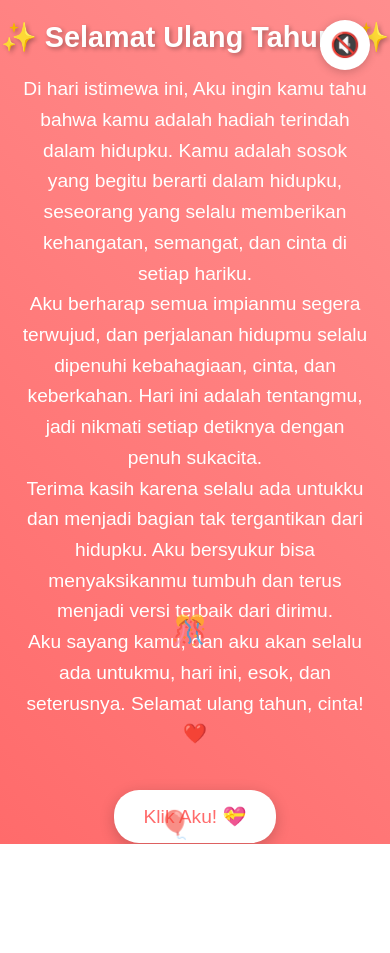
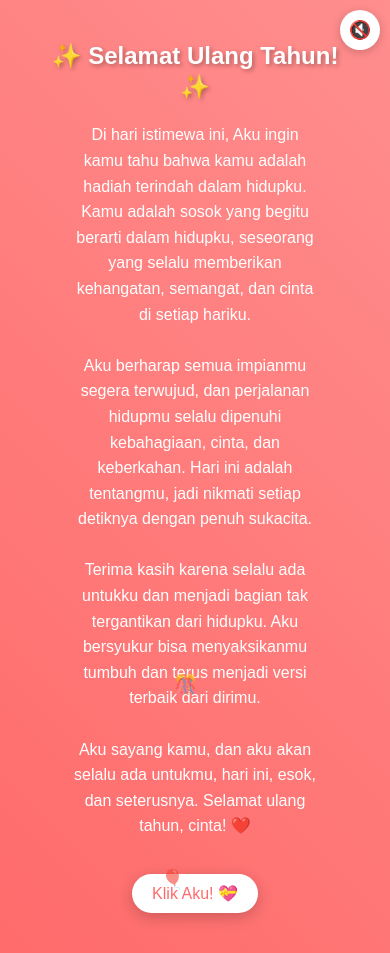
Before and after one commit to Hanamiii/ultah, a plain HTML site: page index.html in a window 390 px wide. Before the commit the page ends 844 px from the top, so only its background shows below. Drawn offline with Linux system fonts and the light colour scheme.

Commit message:
responsive

```diff
--- a/index.html
+++ b/index.html
@@ -5,10 +5,14 @@
     <meta name="viewport" content="width=device-width, initial-scale=1.0">
     <title>Selamat Ulang Tahun Sayang! ❤️</title>
     <style>
-        /* ... [style sebelumnya tetap sama] ... */
+        * {
+            margin: 0;
+            padding: 0;
+            box-sizing: border-box;
+        }
+
         body {
-            margin: 0;
-            height: 100vh;
+            min-height: 100vh;
             display: flex;
             flex-direction: column;
             justify-content: center;
@@ -16,54 +20,50 @@
             background: linear-gradient(45deg, #ff6b6b, #ff8e8e);
             font-family: 'Arial', sans-serif;
             color: white;
-            overflow: hidden;
+            overflow-x: hidden;
+            padding: 20px;
+            position: relative;
         }
 
         .container {
             text-align: center;
             position: relative;
+            width: 100%;
+            max-width: 800px;
+            padding: 20px;
         }
 
         h1 {
-            font-size: 2.5em;
+            font-size: clamp(1.5rem, 5vw, 2.5rem);
             margin-bottom: 20px;
             text-shadow: 2px 2px 4px rgba(0,0,0,0.3);
-            white-space: nowrap;
-            /*animation: bounce 2s infinite;*/
-        }
-
-        /* Media query untuk layar mobile */
-        @media (max-width: 768px) {
-            h1 {
-                font-size: 1.8em;
-            }
-        }
-
-        @media (max-width: 380px) {
-            h1 {
-                font-size: 1.5em;
-            }
+            white-space: normal;
+            padding: 0 10px;
+            line-height: 1.3;
         }
 
         .message {
-            font-size: 1.2em;
-            margin: 20px;
+            font-size: clamp(1rem, 3vw, 1.2rem);
+            margin: 20px auto;
+            width: 90%;
             max-width: 600px;
             line-height: 1.6;
             opacity: 0;
             transform: translateY(20px);
+            padding: 0 10px;
         }
 
         .heart {
-            position: absolute;
-            font-size: 24px;
+            position: fixed;
+            font-size: clamp(20px, 5vw, 24px);
             user-select: none;
             animation: float 3s infinite;
+            z-index: 2;
         }
 
         .btn {
-            padding: 15px 30px;
-            font-size: 1.2em;
+            padding: clamp(12px, 3vw, 15px) clamp(20px, 5vw, 30px);
+            font-size: clamp(1rem, 3vw, 1.2rem);
             border: none;
             border-radius: 25px;
             background: white;
@@ -72,30 +72,26 @@
             transition: transform 0.3s;
             margin-top: 20px;
             box-shadow: 0 4px 15px rgba(0,0,0,0.2);
-        }
-
-        .btn:hover {
-            transform: scale(1.1);
+            width: fit-content;
         }
 
         .music-btn {
             position: fixed;
-            top: 20px;
-            right: 20px;
+            top: 10px;
+            right: 10px;
             background: white;
             border: none;
             border-radius: 50%;
-            width: 50px;
-            height: 50px;
-            font-size: 24px;
+            width: clamp(40px, 10vw, 50px);
+            height: clamp(40px, 10vw, 50px);
+            font-size: clamp(18px, 4vw, 24px);
             cursor: pointer;
             box-shadow: 0 2px 10px rgba(0,0,0,0.2);
             transition: transform 0.3s;
             z-index: 1000;
-        }
-
-        .music-btn:hover {
-            transform: scale(1.1);
+            display: flex;
+            justify-content: center;
+            align-items: center;
         }
 
         .start-btn {
@@ -103,8 +99,8 @@
             top: 50%;
             left: 50%;
             transform: translate(-50%, -50%);
-            padding: 20px 40px;
-            font-size: 1.5em;
+            padding: clamp(15px, 4vw, 20px) clamp(30px, 6vw, 40px);
+            font-size: clamp(1.2rem, 4vw, 1.5rem);
             background: white;
             border: none;
             border-radius: 50px;
@@ -113,52 +109,36 @@
             box-shadow: 0 4px 15px rgba(0,0,0,0.2);
             z-index: 1000;
             transition: transform 0.3s, opacity 0.3s;
-        }
-
-        .start-btn:hover {
-            transform: translate(-50%, -50%) scale(1.1);
-        }
-
-        .hidden {
-            opacity: 0;
-            pointer-events: none;
-        }
-
-        @keyframes bounce {
-            0%, 20%, 50%, 80%, 100% {
-                transform: translateY(0);
-            }
-            40% {
-                transform: translateY(-30px);
-            }
-            60% {
-                transform: translateY(-15px);
-            }
-        }
-
-        @keyframes float {
-            0%, 100% {
-                transform: translateY(0) rotate(0deg);
-            }
-            50% {
-                transform: translateY(-20px) rotate(10deg);
-            }
+            width: fit-content;
+            text-align: center;
+            white-space: nowrap;
         }
 
         .balloon {
             position: fixed;
             animation: balloonFloat 15s linear infinite;
             opacity: 0.6;
-            font-size: 30px;
+            font-size: clamp(24px, 6vw, 30px);
+            z-index: 1;
         }
 
-        @keyframes balloonFloat {
-            0% {
-                transform: translateY(100vh) scale(0.8);
+        .content {
+            opacity: 0;
+            transition: opacity 1s;
+            width: 100%;
+            max-width: 100vw;
+            display: flex;
+            justify-content: center;
+            align-items: center;
         }
-            100% {
-                transform: translateY(-100vh) scale(1.2);
+
+        .content.visible {
+            opacity: 1;
         }
+
+        .hidden {
+            opacity: 0;
+            pointer-events: none;
         }
 
         .show-message {
@@ -172,13 +152,55 @@
             }
         }
 
-        .content {
-            opacity: 0;
-            transition: opacity 1s;
+        @keyframes float {
+            0%, 100% {
+                transform: translateY(0) rotate(0deg);
+            }
+            50% {
+                transform: translateY(-20px) rotate(10deg);
+            }
         }
 
-        .content.visible {
-            opacity: 1;
+        @keyframes balloonFloat {
+            0% {
+                transform: translateY(100vh) scale(0.8);
+            }
+            100% {
+                transform: translateY(-100vh) scale(1.2);
+            }
+        }
+
+        @media (max-width: 480px) {
+            .message {
+                font-size: 1rem;
+                padding: 0 15px;
+                margin: 15px auto;
+            }
+
+            .btn {
+                padding: 10px 20px;
+                font-size: 1rem;
+            }
+
+            .balloon {
+                font-size: 20px;
+            }
+        }
+
+        @media (max-width: 320px) {
+            h1 {
+                font-size: 1.3rem;
+            }
+
+            .message {
+                font-size: 0.9rem;
+                padding: 0 10px;
+            }
+
+            .btn {
+                padding: 8px 16px;
+                font-size: 0.9rem;
+            }
         }
     </style>
 </head>
@@ -194,9 +216,9 @@
         <div class="container">
             <h1>✨ Selamat Ulang Tahun! ✨</h1>
             <div id="message" class="message">
-                Di hari istimewa ini, Aku ingin kamu tahu bahwa kamu adalah hadiah terindah dalam hidupku. Kamu adalah sosok yang begitu berarti dalam hidupku, seseorang yang selalu memberikan kehangatan, semangat, dan cinta di setiap hariku. <br>
-                Aku berharap semua impianmu segera terwujud, dan perjalanan hidupmu selalu dipenuhi kebahagiaan, cinta, dan keberkahan. Hari ini adalah tentangmu, jadi nikmati setiap detiknya dengan penuh sukacita.<br>
-                Terima kasih karena selalu ada untukku dan menjadi bagian tak tergantikan dari hidupku. Aku bersyukur bisa menyaksikanmu tumbuh dan terus menjadi versi terbaik dari dirimu.<br>
+                Di hari istimewa ini, Aku ingin kamu tahu bahwa kamu adalah hadiah terindah dalam hidupku. Kamu adalah sosok yang begitu berarti dalam hidupku, seseorang yang selalu memberikan kehangatan, semangat, dan cinta di setiap hariku. <br><br>
+                Aku berharap semua impianmu segera terwujud, dan perjalanan hidupmu selalu dipenuhi kebahagiaan, cinta, dan keberkahan. Hari ini adalah tentangmu, jadi nikmati setiap detiknya dengan penuh sukacita.<br><br>
+                Terima kasih karena selalu ada untukku dan menjadi bagian tak tergantikan dari hidupku. Aku bersyukur bisa menyaksikanmu tumbuh dan terus menjadi versi terbaik dari dirimu.<br><br>
                 Aku sayang kamu, dan aku akan selalu ada untukmu, hari ini, esok, dan seterusnya. Selamat ulang tahun, cinta! ❤️
             </div>
             <button class="btn" onclick="showLove()">Klik Aku! 💝</button>
@@ -210,20 +232,19 @@
         const mainContent = document.getElementById('mainContent');
         let isMusicPlaying = false;
 
-        // Fungsi untuk memulai semua
         function startEverything() {
-            music.play();
+            music.play().catch(() => {
+                console.log('Autoplay prevented');
+            });
             isMusicPlaying = true;
             startBtn.classList.add('hidden');
             mainContent.classList.add('visible');
-            createBalloon(); // Mulai membuat balon
-            setInterval(createBalloon, 2000); // Lanjutkan membuat balon setiap 2 detik
+            createBalloon();
+            setInterval(createBalloon, 2000);
         }
 
-        // Event listener untuk tombol mulai
         startBtn.addEventListener('click', startEverything);
 
-        // Fungsi untuk memainkan/menghentikan musik
         function toggleMusic() {
             if (isMusicPlaying) {
                 music.pause();
@@ -235,57 +256,39 @@
             isMusicPlaying = !isMusicPlaying;
         }
 
-        // Tampilkan pesan dengan animasi
         document.getElementById('message').classList.add('show-message');
 
-        // Fungsi untuk membuat balon random
         function createBalloon() {
             const balloons = ['🎈', '🎁', '🎉', '🎊', '💝', '💖'];
             const balloon = document.createElement('div');
             balloon.className = 'balloon';
             balloon.textContent = balloons[Math.floor(Math.random() * balloons.length)];
-            balloon.style.left = Math.random() * 100 + 'vw';
+            balloon.style.left = Math.random() * 90 + 5 + 'vw';
             balloon.style.animationDuration = (Math.random() * 5 + 10) + 's';
             document.body.appendChild(balloon);
 
-            // Hapus balon setelah animasi selesai
             setTimeout(() => balloon.remove(), 15000);
         }
 
-        // Fungsi untuk menambahkan hati ketika tombol diklik
         function showLove() {
+            for(let i = 0; i < 6; i++) {
+                setTimeout(() => {
                     const heart = document.createElement('div');
                     heart.className = 'heart';
                     heart.textContent = '❤️';
-            heart.style.left = Math.random() * 100 + 'vw';
-            heart.style.top = Math.random() * 100 + 'vh';
+                    heart.style.left = Math.random() * 90 + 5 + 'vw';
+                    heart.style.top = Math.random() * 90 + 5 + 'vh';
                     document.body.appendChild(heart);
-
-            // Hapus hati setelah animasi
                     setTimeout(() => heart.remove(), 3000);
-
-            // Tambahkan beberapa hati sekaligus
-            for(let i = 0; i < 5; i++) {
-                setTimeout(() => {
-                    const extraHeart = document.createElement('div');
-                    extraHeart.className = 'heart';
-                    extraHeart.textContent = '❤️';
-                    extraHeart.style.left = Math.random() * 100 + 'vw';
-                    extraHeart.style.top = Math.random() * 100 + 'vh';
-                    document.body.appendChild(extraHeart);
-                    setTimeout(() => extraHeart.remove(), 3000);
                 }, i * 200);
             }
         }
 
-        // Coba memulai musik secara otomatis
         window.addEventListener('load', function() {
-            // Mencoba memulai musik
             const playPromise = music.play();
 
             if (playPromise !== undefined) {
-                playPromise.then(_ => {
-                    // Autoplay berhasil
+                playPromise.then(() => {
                     isMusicPlaying = true;
                     musicBtn.textContent = '🔇';
                     startBtn.classList.add('hidden');
@@ -293,8 +296,7 @@
                     createBalloon();
                     setInterval(createBalloon, 2000);
                 })
-                .catch(error => {
-                    // Autoplay gagal - tampilkan tombol mulai
+                .catch(() => {
                     startBtn.classList.remove('hidden');
                 });
             }
```
Lines whose indentation alone changed are shown as unchanged.
